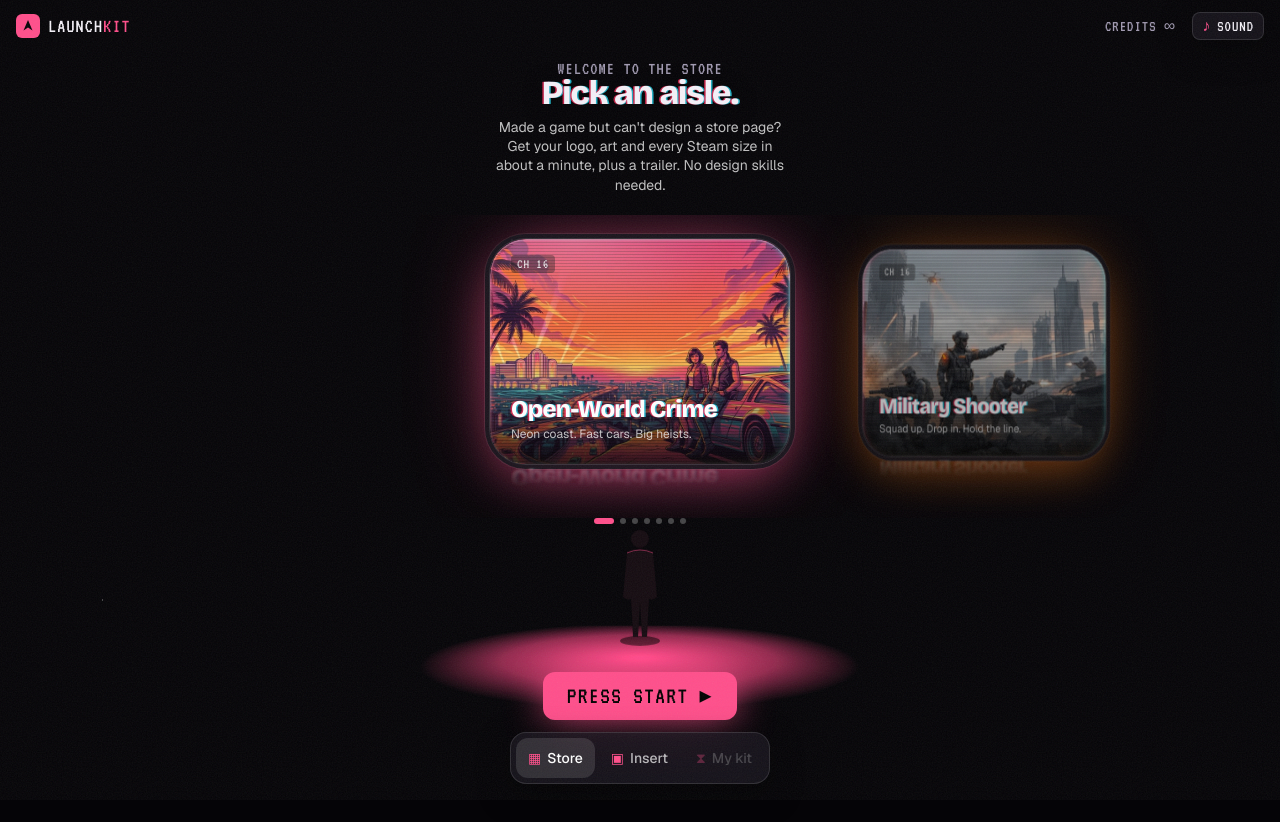
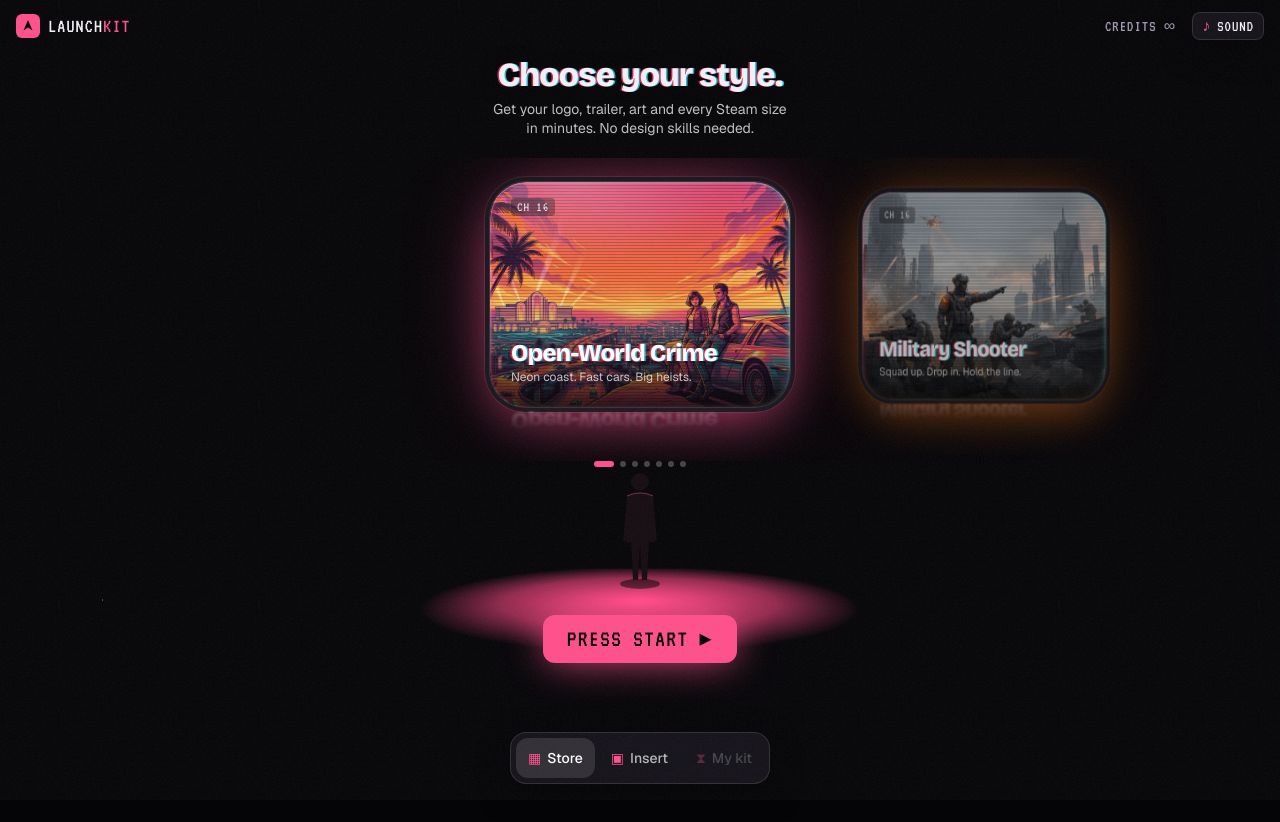
Before and after one commit to meshi6/game-launch-kit-powered-by-comfy, a Next.js app: page / in a window 1280 px wide. Shown: the top 822 px of the page. Built offline with nearby package versions, Linux system fonts and the light colour scheme.

Commit message:
Hero copy: Choose your style
Co-Authored-By: Claude Opus 5.5 <noreply@anthropic.com>

```diff
--- a/src/app/page.tsx
+++ b/src/app/page.tsx
@@ -246,10 +246,9 @@ function StoreFloor({ genre, onPick, onStart }: { genre: Genre; onPick: (g: Genr
   return (
     <main className="relative pb-32">
       <div className="px-4 pt-3 text-center">
-        <p className="hud text-lg text-muted">Welcome to the store</p>
-        <h1 className="chroma font-display text-[2.1rem] leading-[0.95] font-extrabold tracking-tight">Pick an aisle.</h1>
+        <h1 className="chroma font-display text-[2.1rem] leading-[0.95] font-extrabold tracking-tight">Choose your style.</h1>
         <p className="mx-auto mt-2 max-w-[19rem] text-sm leading-snug text-white/75">
-          Made a game but can&apos;t design a store page? Get your logo, art and every Steam size in about a minute, plus a trailer. No design skills needed.
+          Get your logo, trailer, art and every Steam size in minutes. No design skills needed.
         </p>
       </div>
 
```
